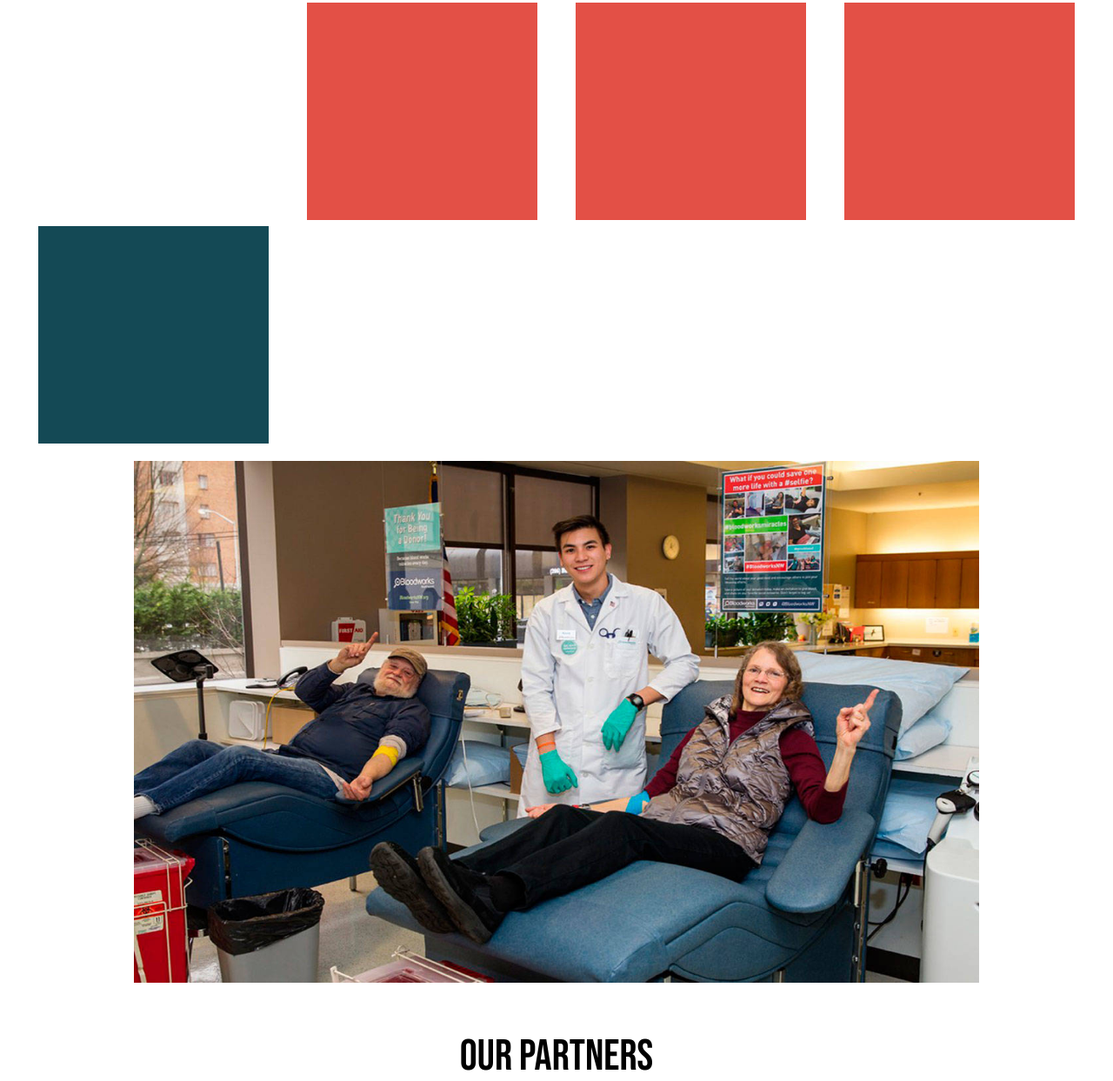
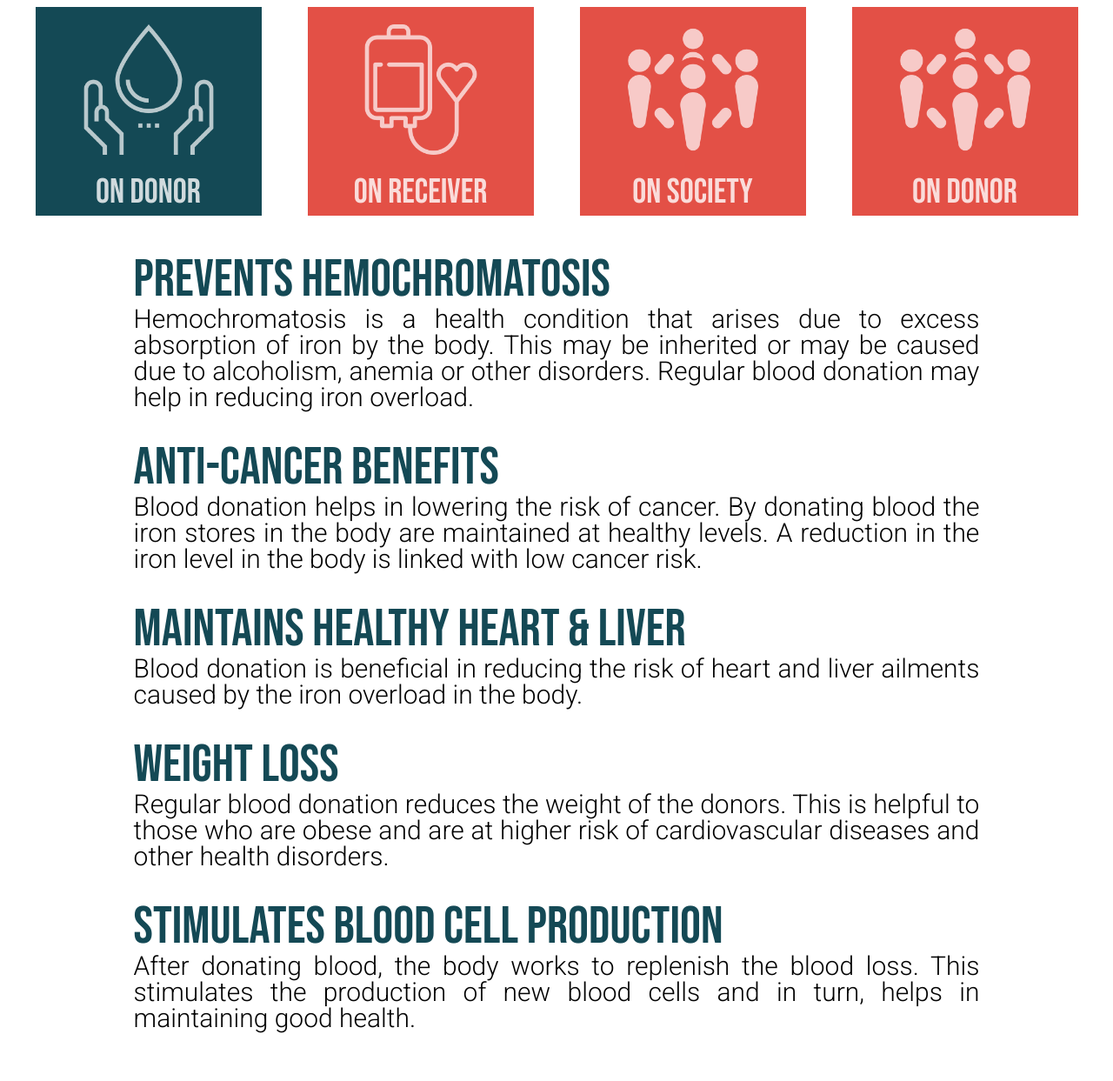
Before and after one commit to Pro-Fellows/SaveMe, a plain HTML site: page index.html in a window 1280 px wide. Shown: the part 1124-2367 px from the top of the page at 87% size. Drawn offline with Linux system fonts and the light colour scheme.

Commit message:
finished the how donation helps part

```diff
--- a/css/slider.css
+++ b/css/slider.css
@@ -1,5 +1,11 @@
+@import url('https://fonts.googleapis.com/css2?family=Bebas+Neue&display=swap');
+@import url('https://fonts.googleapis.com/css2?family=Roboto:wght@300&display=swap');
+
 .mySlides {
   display: none;
+  width: 100%;
+  height: 800px;
+  margin-bottom: 200px;
 }
 .slideshow-container img {
   vertical-align: middle;
@@ -33,9 +39,9 @@
 /* The dots/bullets/indicators */
 .dot {
   cursor: pointer;
-  height: 250px;
-  width: 265px;
-  margin: 20px;
+  height: 240px;
+  width: 260px;
+  margin:24.5px ;
   background-color: #E35046;
   display: inline-block;
   transition: background-color 0.6s ease;
@@ -48,8 +54,6 @@
 
 /* Fading animation */
 .fade {
-  -webkit-animation-name: fade;
-  -webkit-animation-duration: 1.5s;
   animation-name: fade;
   animation-duration: 1.5s;
 }
@@ -57,9 +61,40 @@
 
 @keyframes fade {
   from {
-    opacity: 0.4;
+    opacity: 0.2;
   }
   to {
     opacity: 1;
   }
 }
+
+
+.dot img {
+
+  width: 150px;
+  margin: 20px;
+  filter: invert() opacity(70%);
+}
+
+.dot h3 {
+  color: rgba(255, 255, 255, 0.8);
+  font-size: 40px;
+  font-family:'Bebas Neue', cursive;
+
+
+}
+
+
+.mySlides h4 {
+  font-size: 60px;
+  font-family:'Bebas Neue', cursive;
+  margin-top: 20px;
+  color: #144955;
+
+}
+
+.mySlides p {
+  font-size: 30px;
+  font-family: 'Roboto', cursive;
+  text-align: justify;
+}
--- a/index.html
+++ b/index.html
@@ -52,16 +52,20 @@
       <div style="text-align: center">
 
         <span class="dot" onclick="currentSlide(1)">
-          <img src="" alt="">
+          <img src="assets/blood-donator.png" alt="">
+          <h3>ON DONOR</h3>
         </span>
         <span class="dot" onclick="currentSlide(2)">
-
+          <img src="assets/blood-requestor.png" alt="">
+          <h3>ON Receiver</h3>
         </span>
         <span class="dot" onclick="currentSlide(3)">
-
+          <img src="assets/society.png" alt="">
+          <h3>ON Society</h3>
         </span>
         <span class="dot" onclick="currentSlide(4)">
-
+          <img src="assets/society.png" alt="">
+          <h3>ON DONOR</h3>
         </span>
 
       </div>
@@ -69,23 +73,106 @@
       <div class="slideshow-container">
 
         <div class="mySlides fade">
-          <img src="img/Blood-Donors.jpg" style="width: 100%" />
+
+          <h4>PREVENTS HEMOCHROMATOSIS</h4>
+          <p>Hemochromatosis is a health condition that arises due to excess absorption of iron by the body. This may be
+            inherited or may be caused due to alcoholism, anemia or other disorders. Regular blood donation may help in
+            reducing iron overload.</p>
+          <br>
+          <h4>ANTI-CANCER BENEFITS</h4>
+          <p>Blood donation helps in lowering the risk of cancer. By donating blood the iron stores in the body are
+            maintained at healthy levels. A reduction in the iron level in the body is linked with low cancer risk.</p>
+          <br>
+          <h4>MAINTAINS HEALTHY HEART & LIVER</h4>
+          <p>Blood donation is beneficial in reducing the risk of heart and liver ailments caused by the iron overload
+            in the body.</p>
+          <br>
+          <h4>WEIGHT LOSS</h4>
+          <p>Regular blood donation reduces the weight of the donors. This is helpful to those who are obese and are at
+            higher risk of cardiovascular diseases and other health disorders.</p>
+          <br>
+          <h4>STIMULATES BLOOD CELL PRODUCTION</h4>
+          <p>After donating blood, the body works to replenish the blood loss. This stimulates the production of new
+            blood cells and in turn, helps in maintaining good health.</p>
 
         </div>
 
         <div class="mySlides fade">
-          <img src="img/Blood-Donor.jpg" style="width: 100%" />
+          <h4>PREVENTS HEMOCHROMATOSIS</h4>
+          <p>Hemochromatosis is a health condition that arises due to excess absorption of iron by the body. This may be
+            inherited or may be caused due to alcoholism, anemia or other disorders. Regular blood donation may help in
+            reducing iron overload.</p>
+          <br>
+          <h4>ANTI-CANCER BENEFITS</h4>
+          <p>Blood donation helps in lowering the risk of cancer. By donating blood the iron stores in the body are
+            maintained at healthy levels. A reduction in the iron level in the body is linked with low cancer risk.</p>
+          <br>
+          <h4>MAINTAINS HEALTHY HEART & LIVER</h4>
+          <p>Blood donation is beneficial in reducing the risk of heart and liver ailments caused by the iron overload
+            in the body.</p>
+          <br>
+          <h4>WEIGHT LOSS</h4>
+          <p>Regular blood donation reduces the weight of the donors. This is helpful to those who are obese and are at
+            higher risk of cardiovascular diseases and other health disorders.</p>
+          <br>
+          <h4>STIMULATES BLOOD CELL PRODUCTION</h4>
+          <p>After donating blood, the body works to replenish the blood loss. This stimulates the production of new
+            blood cells and in turn, helps in maintaining good health.</p>
         </div>
 
         <div class="mySlides fade">
-          <img src="img/teamwork.jpg" style="width: 100%" />
+          <h4>PREVENTS HEMOCHROMATOSIS</h4>
+          <p>Hemochromatosis is a health condition that arises due to excess absorption of iron by the body. This may be
+            inherited or may be caused due to alcoholism, anemia or other disorders. Regular blood donation may help in
+            reducing iron overload.</p>
+          <br>
+          <h4>ANTI-CANCER BENEFITS</h4>
+          <p>Blood donation helps in lowering the risk of cancer. By donating blood the iron stores in the body are
+            maintained at healthy levels. A reduction in the iron level in the body is linked with low cancer risk.</p>
+          <br>
+          <h4>MAINTAINS HEALTHY HEART & LIVER</h4>
+          <p>Blood donation is beneficial in reducing the risk of heart and liver ailments caused by the iron overload
+            in the body.</p>
+          <br>
+          <h4>WEIGHT LOSS</h4>
+          <p>Regular blood donation reduces the weight of the donors. This is helpful to those who are obese and are at
+            higher risk of cardiovascular diseases and other health disorders.</p>
+          <br>
+          <h4>STIMULATES BLOOD CELL PRODUCTION</h4>
+          <p>After donating blood, the body works to replenish the blood loss. This stimulates the production of new
+            blood cells and in turn, helps in maintaining good health.</p>
         </div>
 
         <div class="mySlides fade">
-          <img src="img/Save-A-Life.jpg" style="width: 100%" />
+          <h4>PREVENTS HEMOCHROMATOSIS</h4>
+          <p>Hemochromatosis is a health condition that arises due to excess absorption of iron by the body. This may be
+            inherited or may be caused due to alcoholism, anemia or other disorders. Regular blood donation may help in
+            reducing iron overload.</p>
+          <br>
+          <h4>ANTI-CANCER BENEFITS</h4>
+          <p>Blood donation helps in lowering the risk of cancer. By donating blood the iron stores in the body are
+            maintained at healthy levels. A reduction in the iron level in the body is linked with low cancer risk.</p>
+          <br>
+          <h4>MAINTAINS HEALTHY HEART & LIVER</h4>
+          <p>Blood donation is beneficial in reducing the risk of heart and liver ailments caused by the iron overload
+            in the body.</p>
+          <br>
+          <h4>WEIGHT LOSS</h4>
+          <p>Regular blood donation reduces the weight of the donors. This is helpful to those who are obese and are at
+            higher risk of cardiovascular diseases and other health disorders.</p>
+          <br>
+          <h4>STIMULATES BLOOD CELL PRODUCTION</h4>
+          <p>After donating blood, the body works to replenish the blood loss. This stimulates the production of new
+            blood cells and in turn, helps in maintaining good health.</p>
         </div>
 
       </div>
+
+    </div>
+
+    <div class="divv" id="">
+
+
 
     </div>
 
```
Also changed, not shown: assets/blood-donator.png (renamed from assets/blood-donation (1).png), assets/blood-requestor.png (renamed from assets/blood-donation.png).
